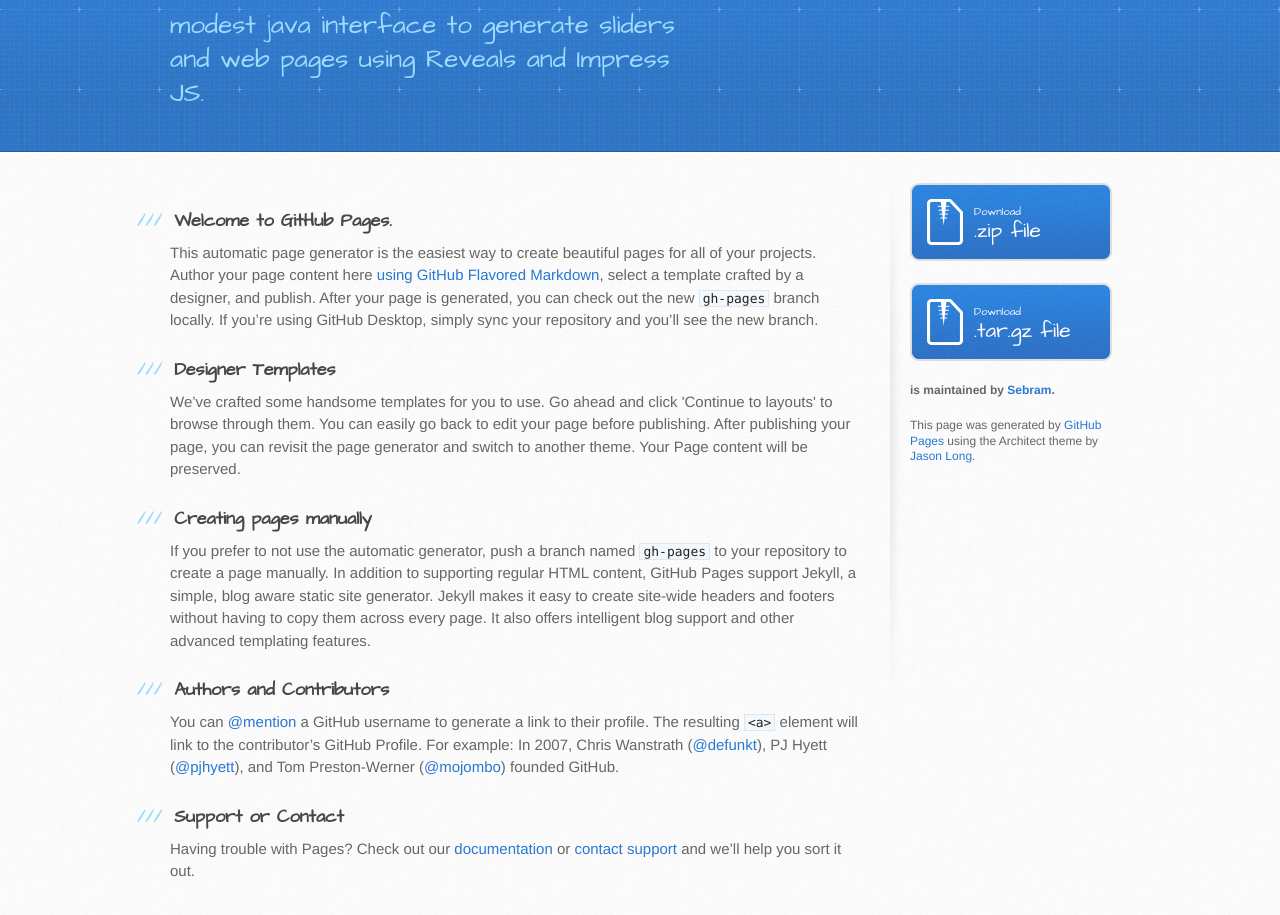
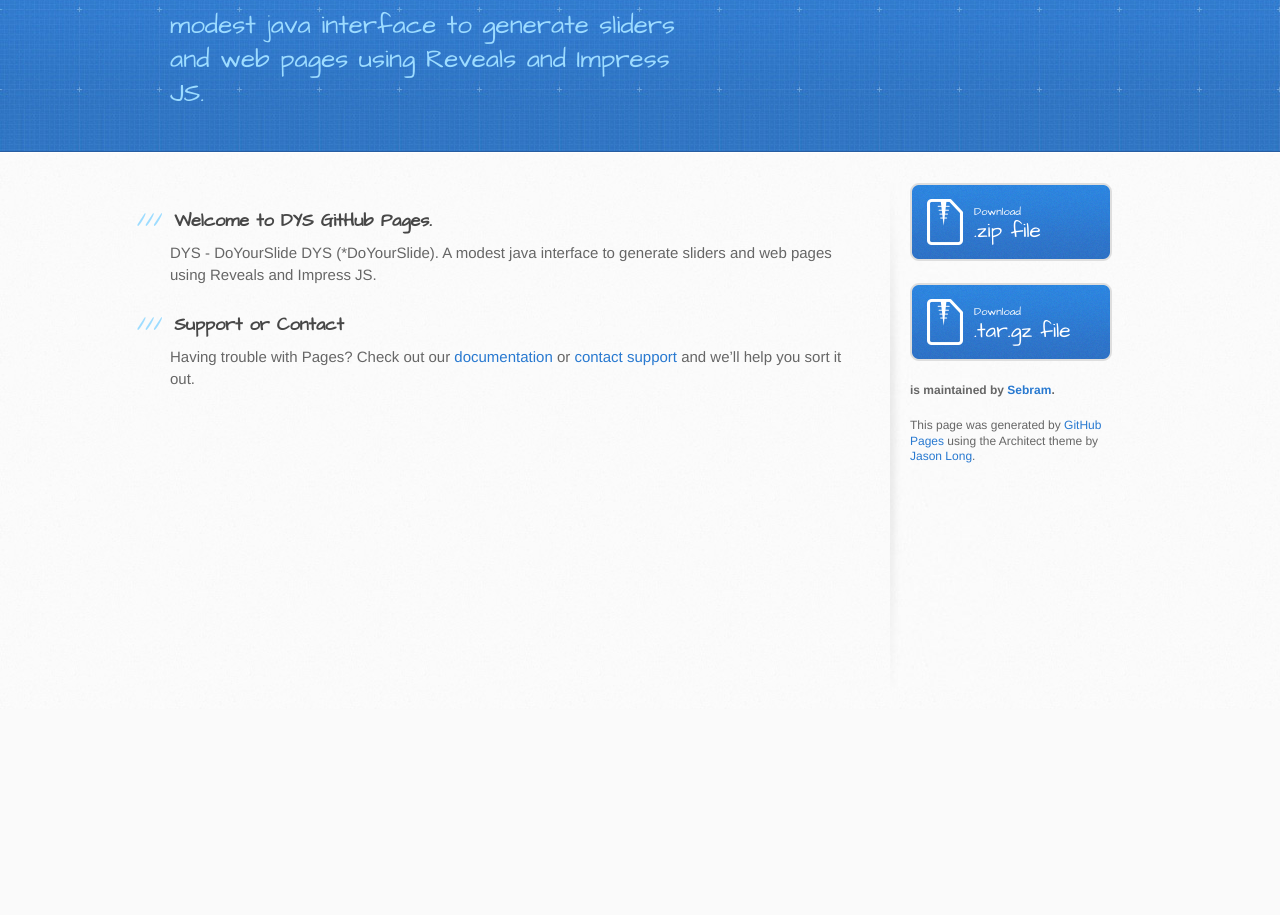
Before and after one commit to Sebram/DYS, a plain HTML site: page index.html in a window 1280 px wide. Shown: the part 151-1066 px from the top of the page. After the commit the page ends 860 px from the top, so only its background shows below. Drawn offline with Linux system fonts and the light colour scheme.

```diff
--- a/index.html
+++ b/index.html
@@ -29,24 +29,9 @@
       <div class="inner clearfix">
         <section id="main-content">
           <h3>
-<a id="welcome-to-github-pages" class="anchor" href="#welcome-to-github-pages" aria-hidden="true"><span class="octicon octicon-link"></span></a>Welcome to GitHub Pages.</h3>
+<a id="welcome-to-dys-github-pages" class="anchor" href="#welcome-to-dys-github-pages" aria-hidden="true"><span class="octicon octicon-link"></span></a>Welcome to DYS GitHub Pages.</h3>
 
-<p>This automatic page generator is the easiest way to create beautiful pages for all of your projects. Author your page content here <a href="https://guides.github.com/features/mastering-markdown/">using GitHub Flavored Markdown</a>, select a template crafted by a designer, and publish. After your page is generated, you can check out the new <code>gh-pages</code> branch locally. If you’re using GitHub Desktop, simply sync your repository and you’ll see the new branch.</p>
-
-<h3>
-<a id="designer-templates" class="anchor" href="#designer-templates" aria-hidden="true"><span class="octicon octicon-link"></span></a>Designer Templates</h3>
-
-<p>We’ve crafted some handsome templates for you to use. Go ahead and click 'Continue to layouts' to browse through them. You can easily go back to edit your page before publishing. After publishing your page, you can revisit the page generator and switch to another theme. Your Page content will be preserved.</p>
-
-<h3>
-<a id="creating-pages-manually" class="anchor" href="#creating-pages-manually" aria-hidden="true"><span class="octicon octicon-link"></span></a>Creating pages manually</h3>
-
-<p>If you prefer to not use the automatic generator, push a branch named <code>gh-pages</code> to your repository to create a page manually. In addition to supporting regular HTML content, GitHub Pages support Jekyll, a simple, blog aware static site generator. Jekyll makes it easy to create site-wide headers and footers without having to copy them across every page. It also offers intelligent blog support and other advanced templating features.</p>
-
-<h3>
-<a id="authors-and-contributors" class="anchor" href="#authors-and-contributors" aria-hidden="true"><span class="octicon octicon-link"></span></a>Authors and Contributors</h3>
-
-<p>You can <a href="https://github.com/blog/821" class="user-mention">@mention</a> a GitHub username to generate a link to their profile. The resulting <code>&lt;a&gt;</code> element will link to the contributor’s GitHub Profile. For example: In 2007, Chris Wanstrath (<a href="https://github.com/defunkt" class="user-mention">@defunkt</a>), PJ Hyett (<a href="https://github.com/pjhyett" class="user-mention">@pjhyett</a>), and Tom Preston-Werner (<a href="https://github.com/mojombo" class="user-mention">@mojombo</a>) founded GitHub.</p>
+<p>DYS - DoYourSlide DYS (*DoYourSlide). A modest java interface to generate sliders and web pages using Reveals and Impress JS.</p>
 
 <h3>
 <a id="support-or-contact" class="anchor" href="#support-or-contact" aria-hidden="true"><span class="octicon octicon-link"></span></a>Support or Contact</h3>
```
Also changed, not shown: params.json (+1 -1 lines).
